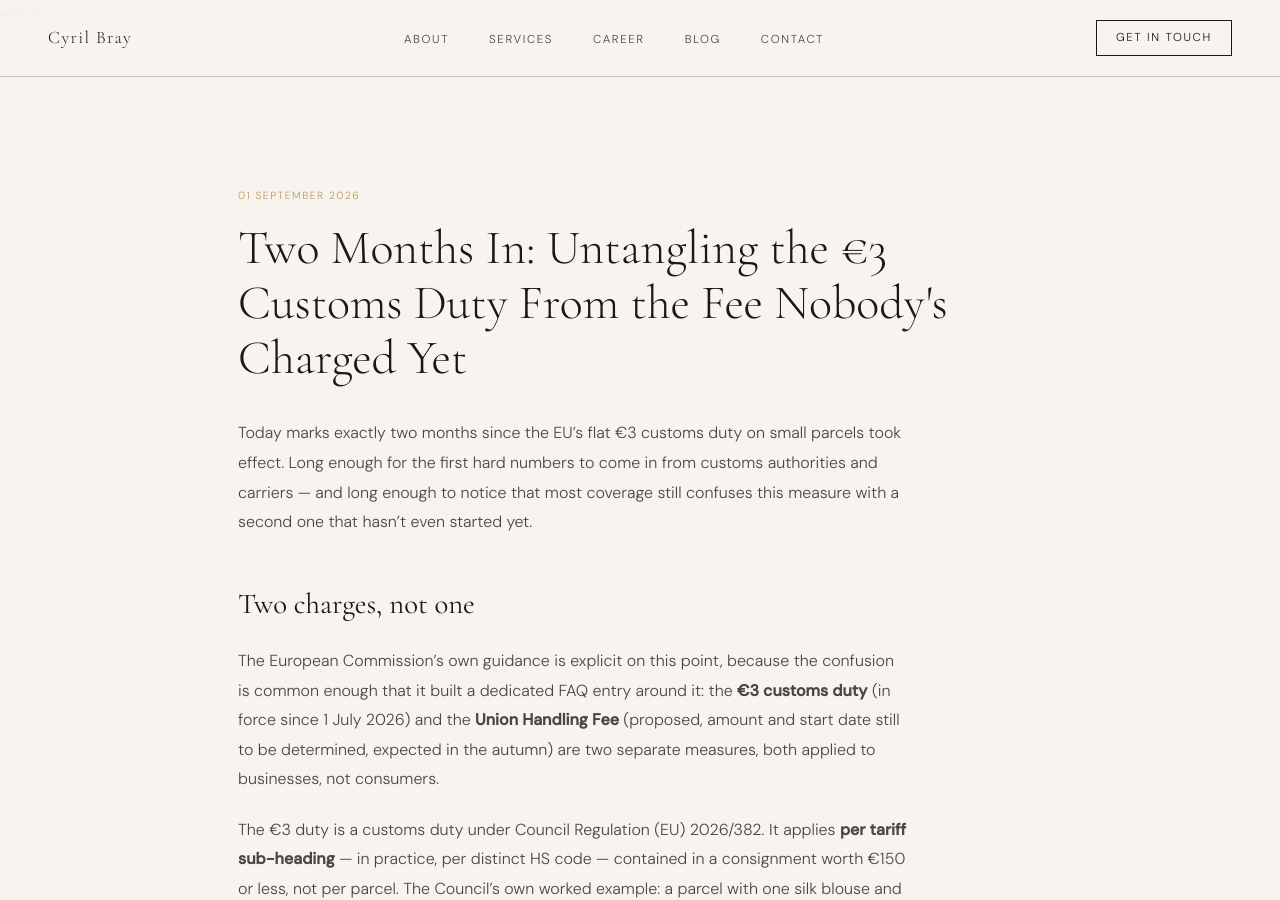
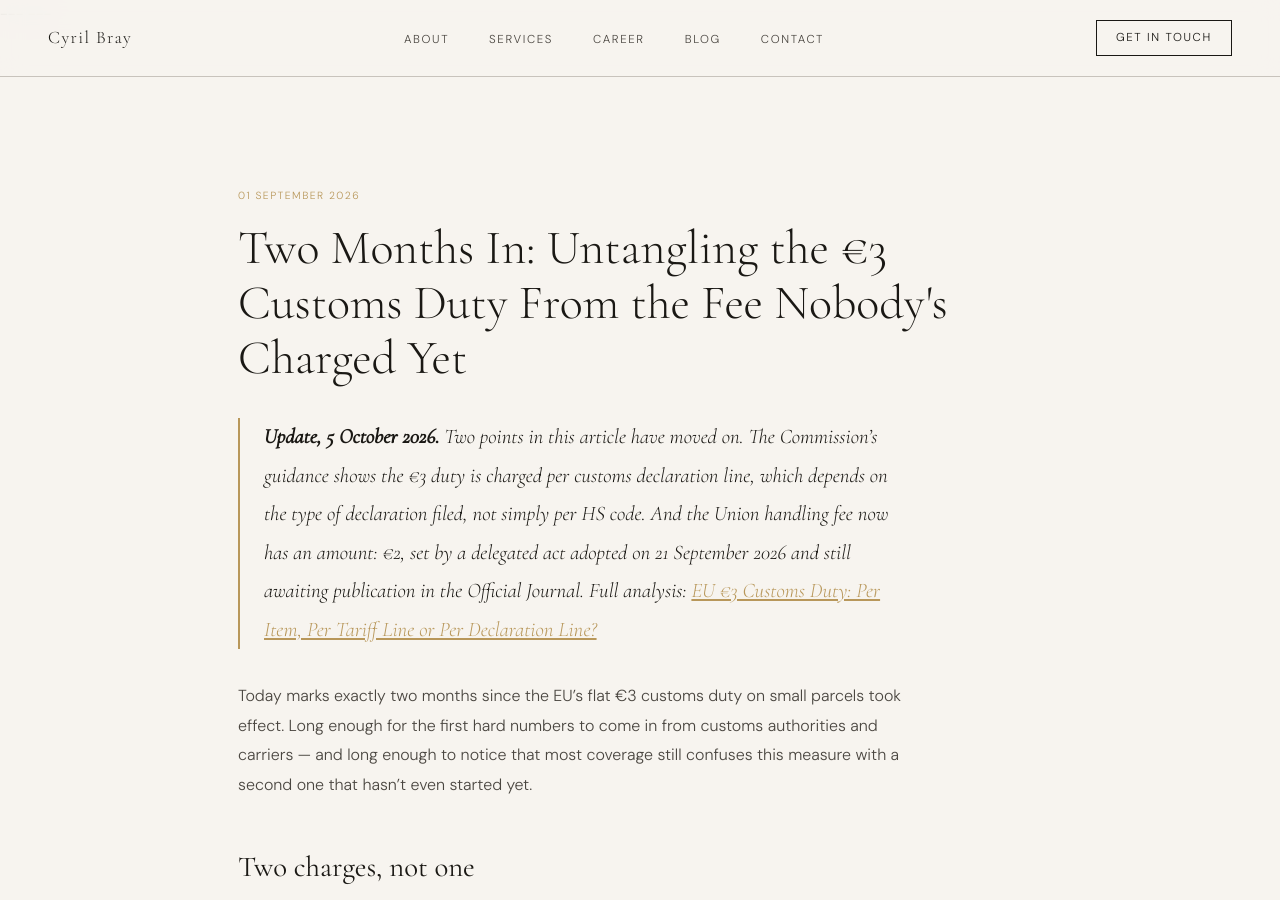
Before and after one commit to cyril408/cyril408.github.io, a Jekyll site: the page built from _posts/2026-09-01-two-months-of-the-3-euro-duty.md, in a window 1280 px wide and 900 px high. Built offline with Jekyll 4.4.1, drawn with Linux system fonts in a browser that asks for light colours.

Commit message:
Update 2026-09-01-two-months-of-the-3-euro-duty.md

```diff
--- a/_posts/2026-09-01-two-months-of-the-3-euro-duty.md
+++ b/_posts/2026-09-01-two-months-of-the-3-euro-duty.md
@@ -4,6 +4,8 @@ title: "Two Months In: Untangling the €3 Customs Duty From the Fee Nobody's Ch
 date: 2026-09-01
 excerpt: "1 July to 1 September: two months since the EU's flat €3 customs duty on small parcels took effect. A look at what it actually is, what it isn't, and what the import numbers show so far."
 ---
+
+> **Update, 5 October 2026.** Two points in this article have moved on. The Commission's guidance shows the €3 duty is charged per customs declaration line, which depends on the type of declaration filed, not simply per HS code. And the Union handling fee now has an amount: €2, set by a delegated act adopted on 21 September 2026 and still awaiting publication in the Official Journal. Full analysis: [EU €3 Customs Duty: Per Item, Per Tariff Line or Per Declaration Line?](/blog/2026/10/05/eu-3-euro-duty-per-declaration-line/)
 
 Today marks exactly two months since the EU's flat €3 customs duty on small parcels took effect. Long enough for the first hard numbers to come in from customs authorities and carriers — and long enough to notice that most coverage still confuses this measure with a second one that hasn't even started yet.
 
```
